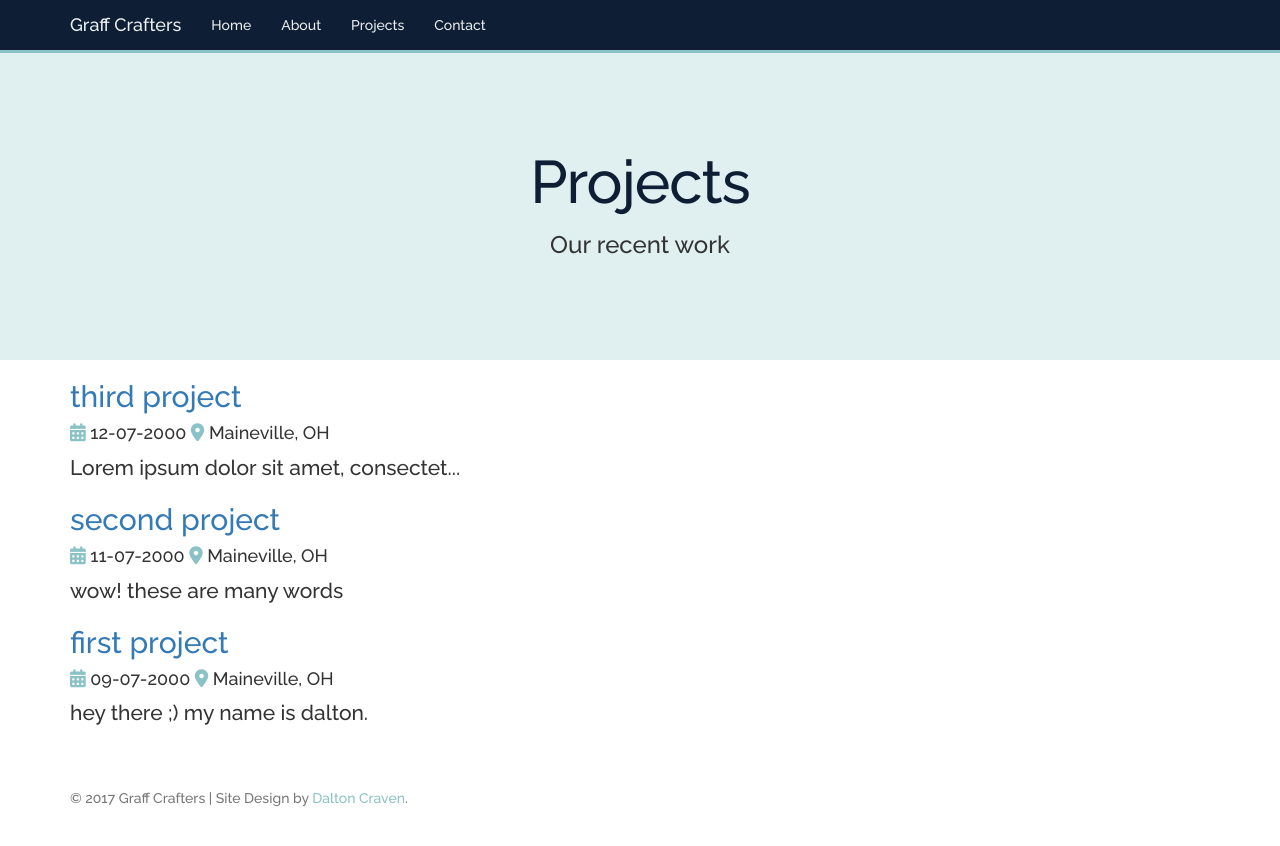
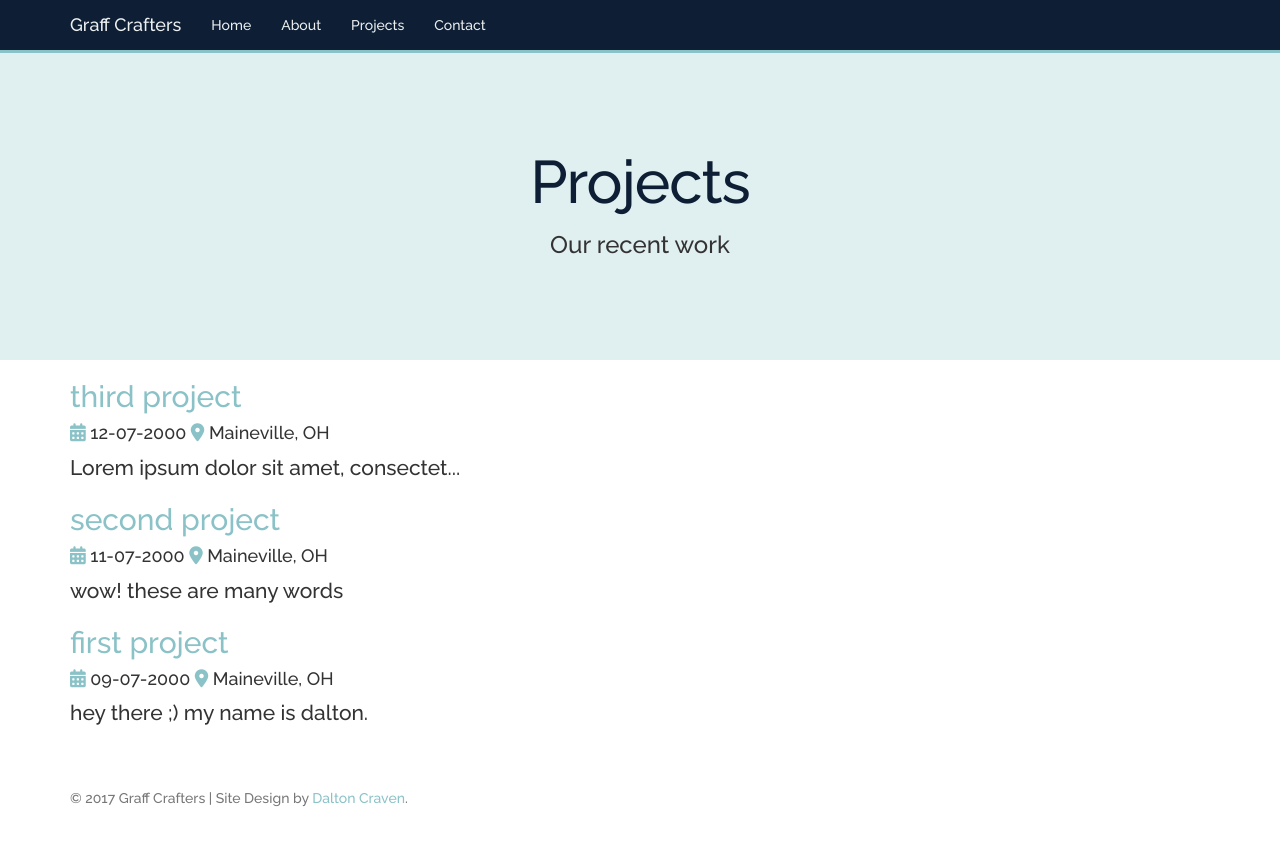
Before and after one commit to cravend/graff-crafters-2.0, a Jekyll site: the page built from projects/index.html, in a window 1280 px wide. Shown: the top 846 px of the page. Built offline with Jekyll 4.4.1, drawn with Linux system fonts in a browser that asks for light colours; nearby versions of some CDN libraries.

Commit message:
better color

```diff
--- a/_layouts/project.html
+++ b/_layouts/project.html
@@ -48,7 +48,7 @@ layout: default
   <div class="featurette jumbotron splash splash-color">
     <div>
       <h2 class="featurette-heading">{{ page.title }}</h2>
-      <h4>{% if page.date %}<i class="fa fa-calendar"></i> {{ page.date }}{% endif %} {% if page.location %}<i class="fa fa-map-marker"></i> {{ page.location }}{% endif %}</h4>
+      <h3>{% if page.date %}<i class="fa fa-calendar"></i> {{ page.date }}{% endif %} {% if page.location %}<i class="fa fa-map-marker"></i> {{ page.location }}{% endif %}</h3>
     </div>
   </div>
 </div>
@@ -57,7 +57,7 @@ layout: default
   <div class="row featurette splash">
     <div class="col-xs-12">
       <h2 class="featurette-heading">{{ page.title }}</h2>
-      <h4>{% if page.date %}<i class="fa fa-calendar"></i> {{ page.date }}{% endif %} {% if page.location %}<i class="fa fa-map-marker"></i> {{ page.location }}{% endif %}</h4>
+      <h3>{% if page.date %}<i class="fa fa-calendar"></i> {{ page.date }}{% endif %} {% if page.location %}<i class="fa fa-map-marker"></i> {{ page.location }}{% endif %}</h3>
       <a href="#more" class="btn btn-lg btn-graff-dark hidden-xs" role="button">Read More</a>
     </div>
   </div>
--- a/assets/css/main.scss
+++ b/assets/css/main.scss
@@ -16,8 +16,11 @@ body {
   margin-top: 50px;
 }
 
-small {
-  color: $graff-light !important;
+a {
+  color: $graff-light;
+  &:hover, &:active, &:focus {
+    color: darken($graff-light,10%);
+  }
 }
 
 @import "nav";
@@ -30,9 +33,6 @@ small {
 
 .footer {
   padding-top: 50px;
-  & a {
-    color: $graff-light;
-  }
 }
 
 .featurette-divider {
@@ -59,6 +59,9 @@ small {
 
 .featurette-heading {
   color: $graff-dark;
+  & .text-muted {
+    color: $graff-light !important;
+  }
 }
 
 .featured-image {
@@ -68,7 +71,7 @@ small {
   object-fit: cover;
 }
 
-.fa {
+.fa-color {
   color: $graff-light;
 }
 
@@ -77,7 +80,6 @@ small {
     font-size: 120%;
   }
   &.project {
-    // padding-bottom: 30px;
     padding-top: 30px;
   }
 }
--- a/projects/index.html
+++ b/projects/index.html
@@ -16,6 +16,6 @@ subtitle: Our recent work
 
 {% for project in projects %}
   <a class="post-title" href="{{ site.baseurl }}{{ project.url }}"><h2>{{ project.title }}</h2></a>
-  <h4>{% if project.date %}<i class="fa fa-calendar"></i> {{ project.date }}{% endif %} {% if project.location %}<i class="fa fa-map-marker"></i> {{ project.location }}{% endif %}</h4>
+  <h4>{% if project.date %}<i class="fa fa-calendar fa-color"></i> {{ project.date }}{% endif %} {% if project.location %}<i class="fa fa-map-marker fa-color"></i> {{ project.location }}{% endif %}</h4>
   <p>{% if project.description %}{{ project.description }}{% else %}{{ project.content | truncate: 40 }}{% endif %}</p>
 {% endfor %}
```
